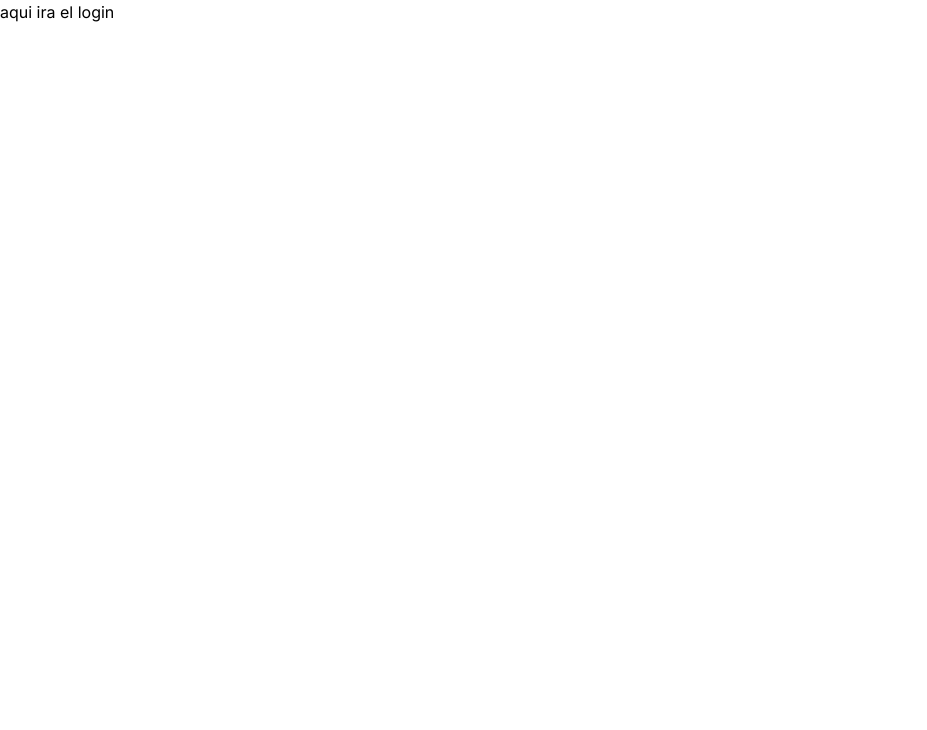
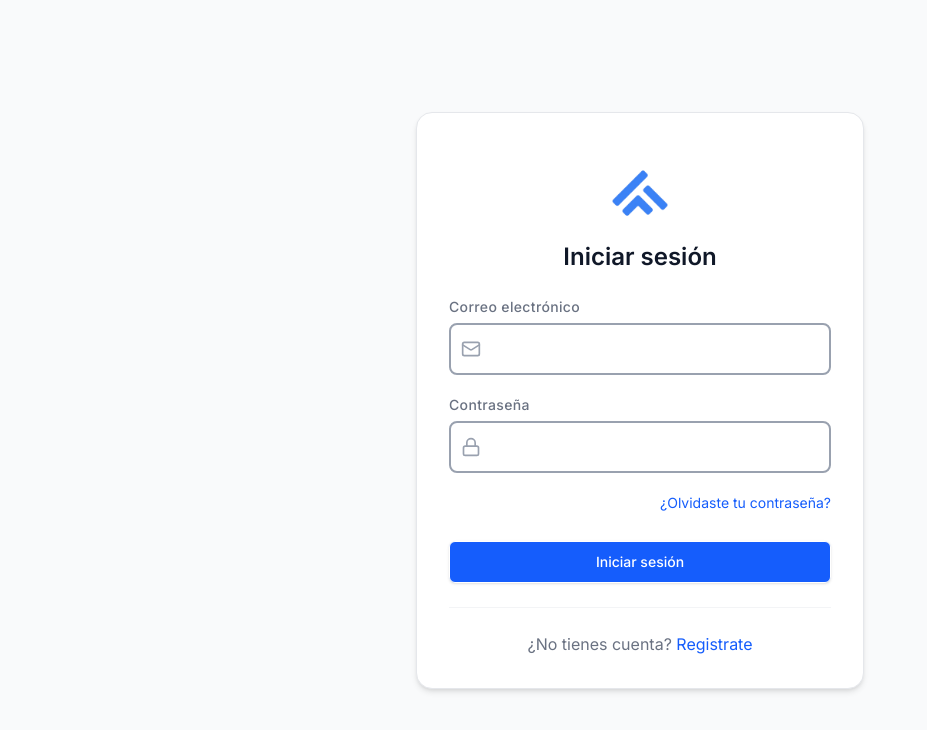
Before and after one commit to brxnzy/SmartOps, a React (Vite) app: page /login in a window 1280 px wide. Shown: the top 730 px of the page, without its empty margins (0-927 px from the left). Built offline with nearby package versions, Linux system fonts and the light colour scheme; no server answers.

Commit message:
Sistema de login creado y separe logica de estado en el useHook Login

```diff
--- /dev/null
+++ b/src/components/Field.tsx
@@ -0,0 +1,13 @@
+const Field: React.FC<{ label: string; children: React.ReactNode }> = ({
+  label,
+  children,
+}) => (
+  <div className="flex flex-col gap-1.5">
+    <label className="text-sm font-medium text-gray-500 tracking-wide">
+      {label}
+    </label>
+    {children}
+  </div>
+);
+
+export default Field
--- /dev/null
+++ b/src/hooks/useLogin.tsx
@@ -0,0 +1,45 @@
+import { useState } from "react";
+import { supabase } from "../libs/supabase";
+import {  useNavigate } from "react-router-dom";
+
+const useLogin = () => {
+    const navigate = useNavigate();
+    const [loading, setLoading] = useState(false);
+
+    const [form, setForm] = useState({
+        email: "",
+        password: "",
+    });
+
+    const handleChange = (key: string, value: string) => {
+        setForm({ ...form, [key]: value });
+    };
+
+    const handleLogin = async (e: React.FormEvent) => {
+        e.preventDefault();
+        setLoading(true);
+
+        const { error } = await supabase.auth.signInWithPassword({
+        email: form.email,
+        password: form.password,
+        });
+
+        if (error) {
+        alert(error.message);
+        setLoading(false);
+        return;
+        }
+
+        navigate("/dashboard");
+    };
+
+    return{
+        loading,
+        setLoading,
+        handleChange,
+        handleLogin,
+    }
+
+}
+
+export default useLogin;
--- a/src/routes/AppRoutes.tsx
+++ b/src/routes/AppRoutes.tsx
@@ -1,6 +1,6 @@
 import { Routes, Route } from "react-router-dom";
 import Login from "../screens/auth/Login";
-import Landing from "../screens/Landing";
+import Landing from "../screens/landing";
 import Register from "../screens/auth/Register";
 
 export default function AppRoutes() {
--- a/src/screens/auth/Login.tsx
+++ b/src/screens/auth/Login.tsx
@@ -1,7 +1,103 @@
-function Login() {
-return (
-    <h1>aqui ira el login</h1>
-)
-}
+import { Link} from "react-router-dom";
+import { Mail, Lock } from "lucide-react";
 
-export default Login
+import Input from "../../components/Input";
+import Button from "../../components/Button";
+import logo from "../../assets/logo.png";
+import Field from "../../components/Field";
+import useLogin from "../../hooks/useLogin";
+
+const Login: React.FC = () => {
+  const {
+    loading,
+    handleLogin,
+    handleChange
+  } = useLogin()
+
+  return (
+    <div className="min-h-screen flex items-center justify-center px-4 bg-gray-50">
+      <div className="w-full max-w-md">
+
+        {/* Logo */}
+
+        {/* Card */}
+        <div className="bg-white border border-gray-200 shadow-md rounded-2xl p-8">
+            <div className="flex justify-center">
+          <img src={logo} alt="Logo" className="h-24 w-auto" />
+        </div>
+
+        <h1 className="text-2xl mb-6   text-center font-semibold text-gray-900">
+              Iniciar sesión
+            </h1>
+          {/* Title */}
+          <div className="text-center mb-6">
+
+
+          </div>
+
+          <form className="space-y-5" onSubmit={handleLogin}>
+
+            <Field label="Correo electrónico">
+              <Input
+                type="email"
+                icon={<Mail size={20} />}
+                required
+                onChange={(e) =>
+                  handleChange("email", e.target.value)
+                }
+              />
+            </Field>
+
+            <Field label="Contraseña">
+              <Input
+                type="password"
+                icon={<Lock size={20} />}
+                required
+                onChange={(e) =>
+                  handleChange("password", e.target.value)
+                }
+              />
+            </Field>
+
+            {/* Forgot password */}
+            <div className="flex justify-end">
+              <button
+                type="button"
+                className="text-sm text-blue-600 hover:underline"
+              >
+                ¿Olvidaste tu contraseña?
+              </button>
+            </div>
+
+            {/* Button */}
+            <Button
+              type="submit"
+              fullWidth
+              disabled={loading}
+              className="bg-blue-600 hover:bg-blue-700 text-white mt-2"
+            >
+              {loading ? "Ingresando..." : "Iniciar sesión"}
+            </Button>
+
+          </form>
+
+          {/* Divider */}
+          <div className="my-6 border-t border-gray-100"></div>
+
+          {/* Register link */}
+          <div className="text-center">
+            <p className="text-md text-gray-500">
+                ¿No tienes cuenta?{" "}
+                <Link to="/register" className="text-blue-600 hover:underline">
+                  Registrate
+                </Link>
+              </p>
+          </div>
+
+        </div>
+      </div>
+    </div>
+  );
+};
+
+export default Login;
--- a/src/screens/auth/Register.tsx
+++ b/src/screens/auth/Register.tsx
@@ -10,19 +10,7 @@ import Input from "../../components/Input";
 import Button from "../../components/Button";
 import FileInput from "../../components/FileInput";
 import logo from "../../assets/logo.png";
-
-// Field wrapper
-const Field: React.FC<{ label: string; children: React.ReactNode }> = ({
-  label,
-  children,
-}) => (
-  <div className="flex flex-col gap-1.5">
-    <label className="text-sm font-medium text-gray-500 tracking-wide">
-      {label}
-    </label>
-    {children}
-  </div>
-);
+import Field from "../../components/Field";
 
 // Register
 const Register: React.FC = () => {
```
Also changed, not shown: src/hooks/b.txt (deleted), src/types/types.ts (added), 1 other file (tests, documents, lock files or other folders).
